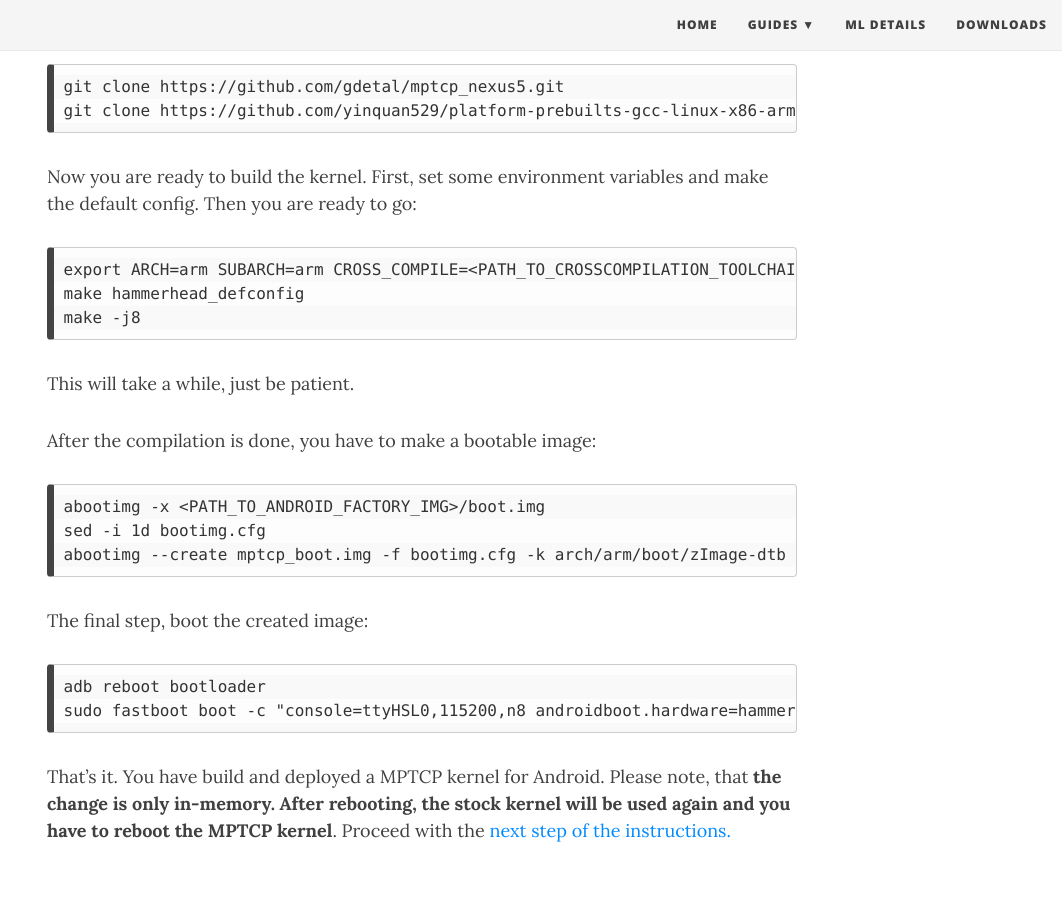
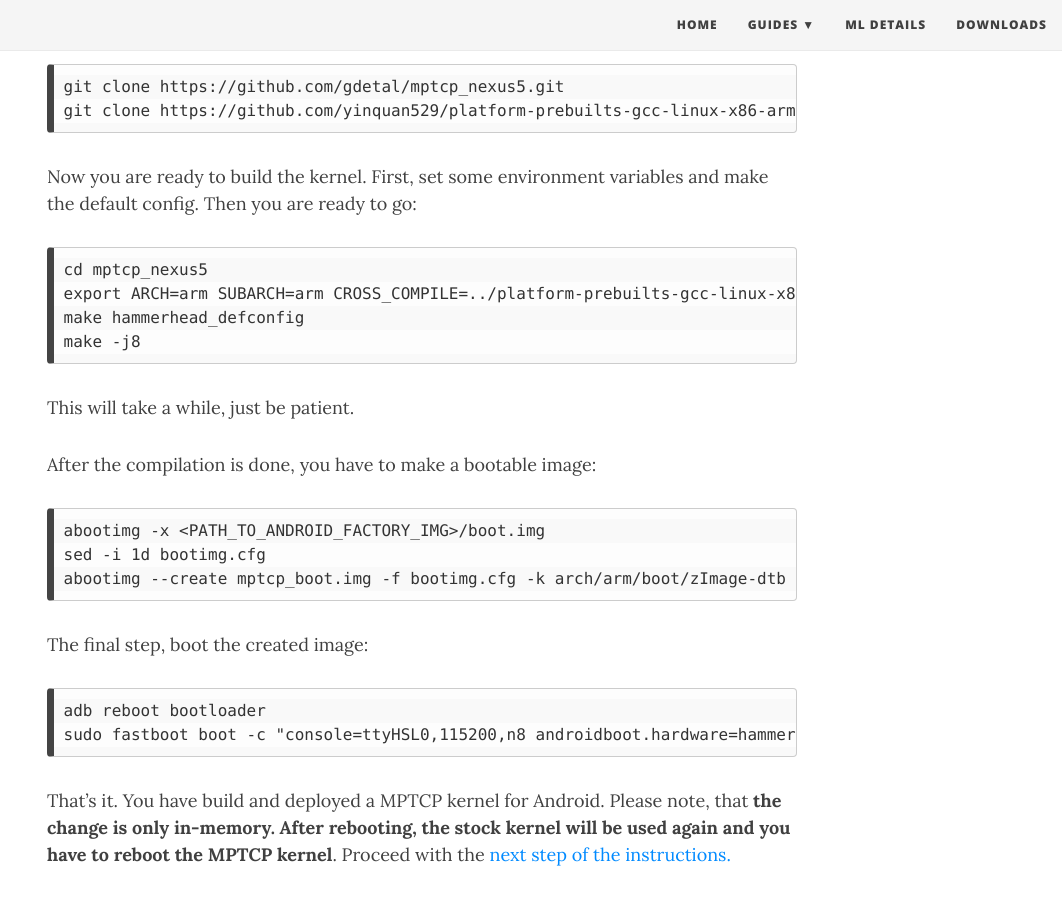
Before and after one commit to umr-ds/seamcon, a Jekyll site: the page built from mptcp_kernel.md, in a window 1280 px wide and 900 px high, scrolled down 350 px. Shown: the whole window, without its empty margins (218-1280 px from the left). Built offline with Jekyll 4.4.1, drawn with Linux system fonts in a browser that asks for light colours; nearby versions of some CDN libraries.

Commit message:
Fix minor mistakes

````diff
--- a/mptcp_kernel.md
+++ b/mptcp_kernel.md
@@ -15,7 +15,8 @@ git clone https://github.com/yinquan529/platform-prebuilts-gcc-linux-x86-arm-arm
 Now you are ready to build the kernel. First, set some environment variables and make the default config. Then you are ready to go:
 
 ```
-export ARCH=arm SUBARCH=arm CROSS_COMPILE=<PATH_TO_CROSSCOMPILATION_TOOLCHAIN>/bin/arm-eabi-
+cd mptcp_nexus5
+export ARCH=arm SUBARCH=arm CROSS_COMPILE=../platform-prebuilts-gcc-linux-x86-arm-arm-eabi-4.7/bin/arm-eabi-
 make hammerhead_defconfig
 make -j8
 ```
````
